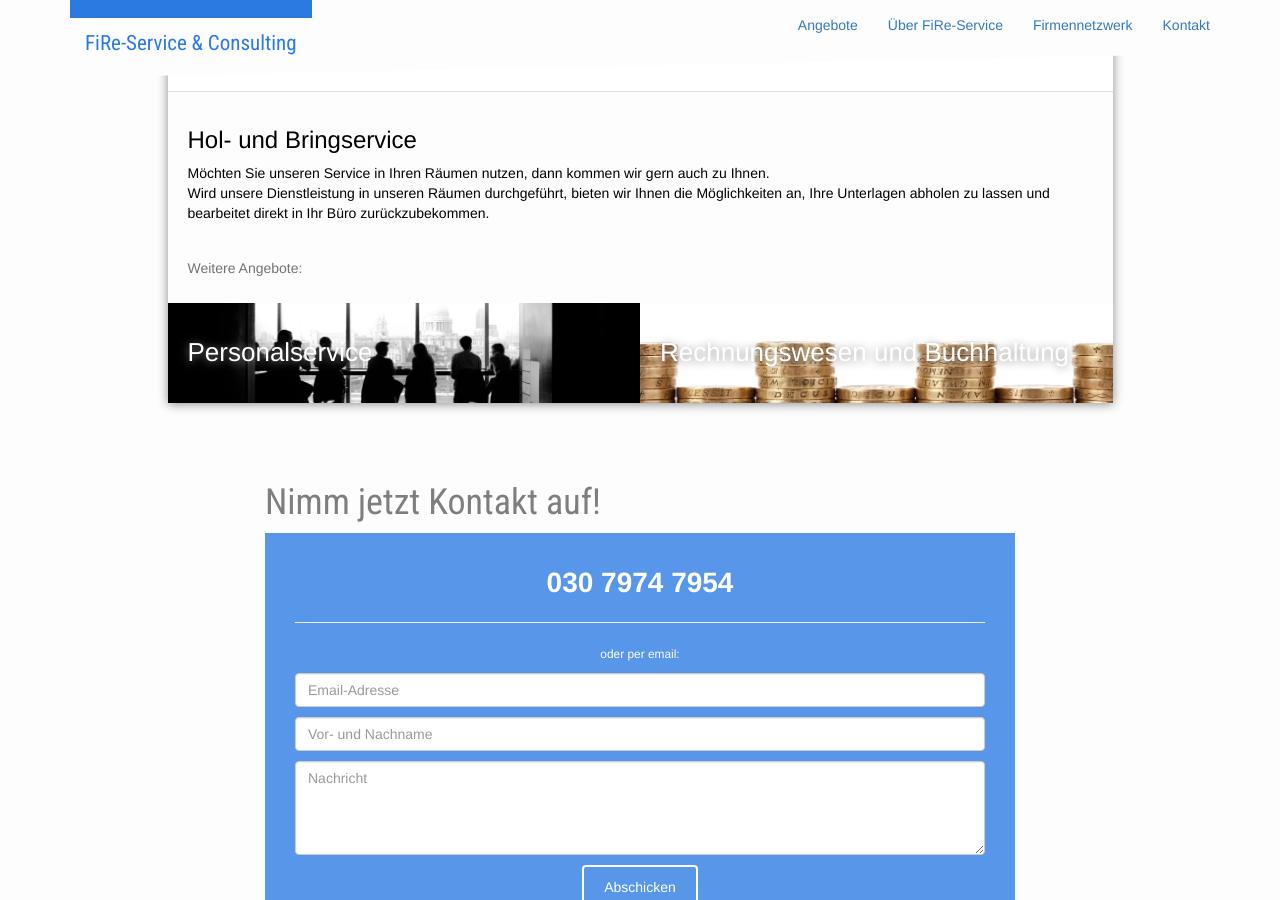
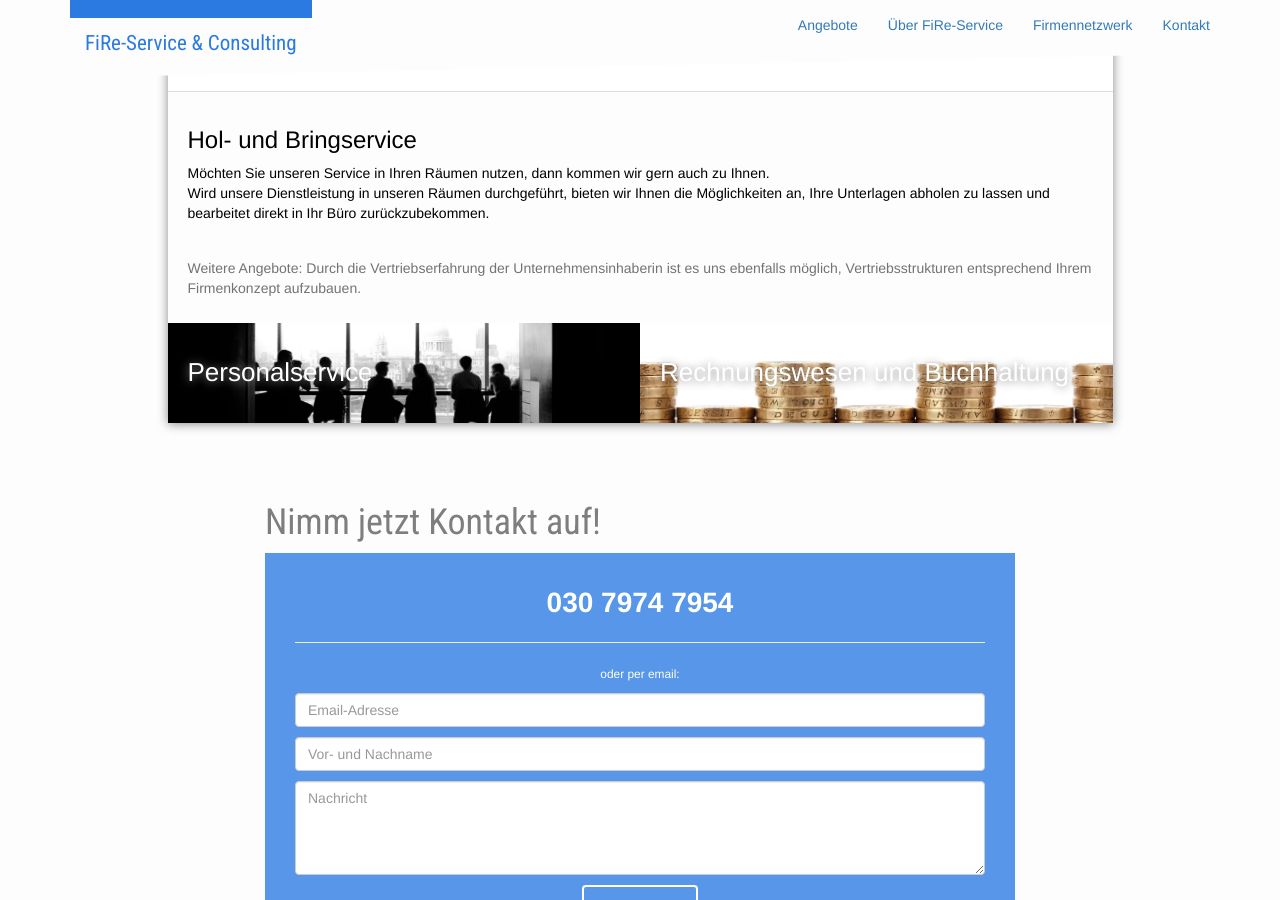
Before and after one commit to samlawski/fire-service, a Jekyll site: the page built from beratung-und-coaching.md, in a window 1280 px wide and 900 px high, scrolled down 877 px. Built offline with Jekyll 4.4.1, drawn with Linux system fonts in a browser that asks for light colours.

Commit message:
Updated '/_layouts/angebot.html' via CloudCannon

```diff
--- a/_layouts/angebot.html
+++ b/_layouts/angebot.html
@@ -20,7 +20,7 @@ layout: default
           <h3 class="editable">Hol- und Bringservice</h3>
           <p class="editable">M&ouml;chten Sie unseren Service in Ihren R&auml;umen nutzen, dann kommen wir gern auch zu Ihnen.<br />Wird unsere Dienstleistung in unseren R&auml;umen durchgef&uuml;hrt, bieten wir Ihnen die M&ouml;glichkeiten an, Ihre Unterlagen abholen zu lassen und bearbeitet direkt in Ihr B&uuml;ro zur&uuml;ckzubekommen.</p>
           <br />
-          <div class="help-block editable">Weitere Angebote:</div>
+          <div class="help-block editable"><p>Weitere Angebote: Durch die Vertriebserfahrung der Unternehmensinhaberin ist es uns ebenfalls m&ouml;glich, Vertriebsstrukturen entsprechend Ihrem Firmenkonzept aufzubauen.</p></div>
         </footer>
 
         <div class="andere-angebote">
```
